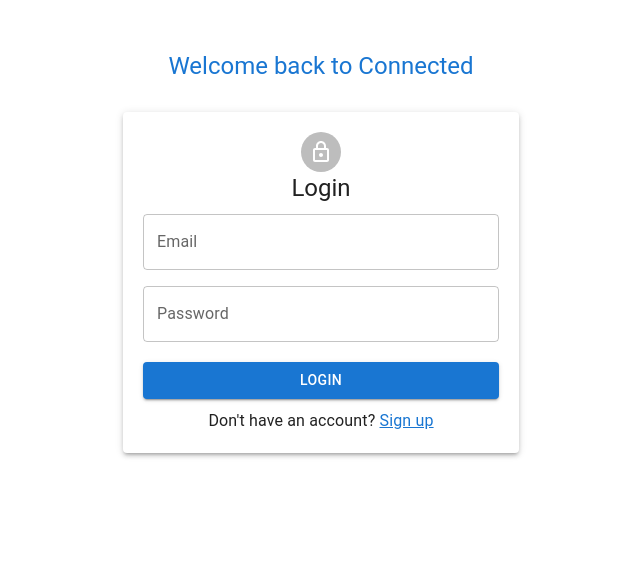
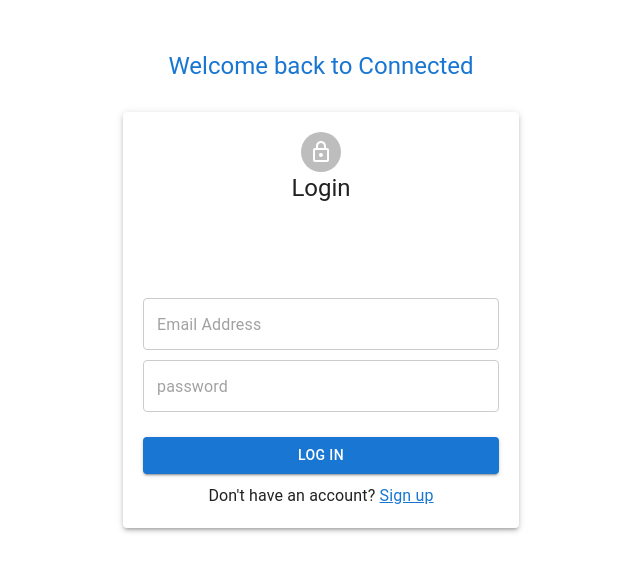
Before and after one commit to itcentralng/connected-frontend, a React (Vite) app: page /login in a window 1280 px wide. Shown: the top 572 px of the page, without its empty margins (319-959 px from the left). Built offline with nearby package versions, Linux system fonts and the light colour scheme.

Commit message:
added some loading states to the buttons

```diff
--- a/package.json
+++ b/package.json
@@ -16,11 +16,13 @@
     "@mui/icons-material": "^5.15.15",
     "@mui/material": "^5.15.15",
     "@reduxjs/toolkit": "^2.2.3",
+    "formik": "^2.4.6",
     "react": "^18.2.0",
     "react-dom": "^18.2.0",
     "react-redux": "^9.1.0",
     "react-router-dom": "^6.22.3",
-    "redux": "^5.0.1"
+    "redux": "^5.0.1",
+    "yup": "^1.4.0"
   },
   "devDependencies": {
     "@types/react": "^18.2.66",
--- a/src/layout/Layout.jsx
+++ b/src/layout/Layout.jsx
@@ -7,8 +7,8 @@
 import { Navigate } from "react-router-dom";
 
 function Layout() {
-  const { isAuth } = useSelector((state) => state.user);
-  if (!isAuth) {
+  const user = useSelector((state) => state.user.user);
+  if (user === null) {
     return <Navigate to="/login" />;
   }
   const drawerWidth = 240;
--- a/src/layout/Sidebar.jsx
+++ b/src/layout/Sidebar.jsx
@@ -17,7 +17,7 @@
   ExitToApp,
 } from "@mui/icons-material";
 import { useDispatch } from "react-redux";
-import { logout } from "../store/user.slice";
+import { userActions } from "../store/user.slice";
 
 const Sidebar = ({ drawerWidth }) => {
   const navigate = useNavigate();
@@ -47,7 +47,7 @@
   ];
 
   const handleLogout = () => {
-    dispatch(logout());
+    dispatch(userActions.logout());
     navigate("/login");
   };
 
--- a/src/pages/AddFiles.jsx
+++ b/src/pages/AddFiles.jsx
@@ -17,6 +17,7 @@
   const [file, setFile] = React.useState("");
   const [shortcode, setShortCode] = React.useState("");
   const [addedFile, setAddedFile] = React.useState();
+  const [loading, setLoading] = React.useState(false);
   const { user } = useSelector((state) => state.user);
 
   const handleFileChange = async (e) => {
@@ -30,14 +31,16 @@
     }
   };
 
-  const handleFormSubmit = (e) => {
+  const handleFormSubmit = async (e) => {
     e.preventDefault();
+    try {
+      setLoading(true);
       if (file && shortcode) {
         const formData = new FormData();
         formData.append("file", file);
         formData.append("shortcode", shortcode);
         formData.append("organization_id", user.id);
-      fetch(
+        const response = await fetch(
           `${import.meta.env.VITE_APP_API_URL}/organization/${
             user.name
           }/uploadfile`,
@@ -48,6 +51,16 @@
         )
           .then((res) => res.json())
           .then((data) => setAddedFile(data));
+
+        if (!response.ok) {
+          alert("Failed to add file! Please try again");
+          throw new Error("Failed to add file");
+        }
+      }
+    } catch (error) {
+      console.error("Error adding file", error.message);
+    } finally {
+      setLoading(false);
     }
   };
 
@@ -97,12 +110,12 @@
           <Button
             type="submit"
             fullWidth
-            // loading variant="outlined"
             variant="contained"
             sx={{ mt: 3, mb: 2 }}
             onClick={handleFormSubmit}
+            disabled={loading}
           >
-            Add
+            {loading ? <CircularProgress size={22} /> : "Add"}
           </Button>
         </Box>
       </Box>
--- a/src/pages/LoginPage.jsx
+++ b/src/pages/LoginPage.jsx
@@ -1,5 +1,5 @@
 /* eslint-disable react/no-unescaped-entities */
-import { useState } from "react";
+import React from "react";
 import { Link } from "react-router-dom";
 import { useNavigate } from "react-router-dom";
 import {
@@ -7,53 +7,78 @@
   Paper,
   TextField,
   Button,
-  Grid,
   Avatar,
   Typography,
+  Box,
+  CircularProgress,
+  FormControl,
 } from "@mui/material";
 import LockOutlinedIcon from "@mui/icons-material/LockOutlined";
 import { useDispatch } from "react-redux";
-import { login } from "../store/user.slice";
+import { userActions } from "../store/user.slice";
+import { useFormik } from "formik";
+import * as yup from "yup";
+
+const validationSchema = yup.object({
+  email: yup
+    .string("Enter your email")
+    .email("Enter a valid email")
+    .required("Email is required"),
+  password: yup.string("Enter your password").required("Password is required"),
+});
 
 const LoginPage = () => {
+  const [loading, setLoading] = React.useState(false);
   const navigate = useNavigate();
   const dispatch = useDispatch();
-  const [formData, setFormData] = useState();
 
-  const handleFormChange = (event) => {
-    setFormData((prev) => ({
-      ...prev,
-      [event.target.name]: event.target.value,
-    }));
+  const formik = useFormik({
+    initialValues: {
+      email: "",
+      password: "",
+    },
+    validationSchema: validationSchema,
+    onSubmit: (values) => {
+      handleLogin(values);
+    },
+  });
+
+  const handleLogin = async (values) => {
+    setLoading(true);
+    try {
+      const formData = {
+        email: values.email,
+        password: values.password,
       };
-
-  const handleLogin = (event) => {
-    event.preventDefault();
-    console.log(formData);
-    if (formData?.password && formData.email) {
-      fetch(`${import.meta.env.VITE_APP_API_URL}/organization`, {
+      const response = await fetch(
+        `${import.meta.env.VITE_APP_API_URL}/organization`,
+        {
           method: "POST",
           headers: {
             "Content-Type": "application/json",
-          "Access-Control-Allow-Origin": "*",
           },
           body: JSON.stringify(formData),
-      })
-        .then((res) => res.json())
-        .then((data) => {
-          if (!data?.error) {
-            console.log(data);
-            dispatch(login(data));
+        }
+      );
+
+      if (!response.ok) {
+        alert("Failed to Log in! Please try again.");
+        throw new Error("Failed to submit form");
+      }
+      const user = await response.json();
+      delete user.password;
+      // console.log("Form submitted successfully");
+      dispatch(userActions.login(user));
       navigate("/addfile");
-          }
-        });
-    } else {
-      alert("All fields are required");
+    } catch (error) {
+      console.error("Error logging user in: ", error.message);
+    } finally {
+      setLoading(false);
     }
   };
 
   return (
-    <>
+    <Box>
       <Typography
         component="h1"
         variant="h5"
@@ -77,39 +102,64 @@
           <Typography component="h1" variant="h5">
             Login
           </Typography>
-          <form style={{ width: "100%", marginTop: 10 }}>
-            <Grid container spacing={2}>
-              <Grid item xs={12}>
+          <Box sx={{ width: "100%", marginTop: 10 }}>
+            <FormControl
+              component="form"
+              sx={{
+                "& .MuiOutlinedInput-notchedOutline": {
+                  borderColor: "#CCCCCC",
+                },
+                "&.Mui-focused .MuiOutlinedInput-notchedOutline": {
+                  borderColor: "primary.main",
+                },
+                "& .MuiInputBase-input": {
+                  height: "9.3%",
+                },
+                marginTop: "14.3px",
+                width: "100%",
+                display: "flex",
+                flexDirection: "column",
+                alignItems: "center",
+              }}
+              onSubmit={formik.handleSubmit}
+            >
               <TextField
                 fullWidth
+                id="email"
                 name="email"
-                  label="Email"
-                  variant="outlined"
-                  onChange={handleFormChange}
+                value={formik.values.email}
+                placeholder="Email Address"
+                onChange={formik.handleChange}
+                onBlur={formik.handleBlur}
+                error={formik.touched.email && Boolean(formik.errors.email)}
+                helperText={formik.touched.email && formik.errors.email}
+                sx={{ fontWeight: 500, fontSize: "16px" }}
               />
-              </Grid>
-              <Grid item xs={12}>
               <TextField
                 fullWidth
-                  label="Password"
+                id="password"
+                name="password"
                 type="password"
-                  name="password"
-                  variant="outlined"
-                  onChange={handleFormChange}
+                value={formik.values.password}
+                placeholder="password"
+                onChange={formik.handleChange}
+                onBlur={formik.handleBlur}
+                error={
+                  formik.touched.password && Boolean(formik.errors.password)
+                }
+                helperText={formik.touched.password && formik.errors.password}
+                sx={{ height: "77px", mt: "10px" }}
               />
-              </Grid>
-            </Grid>
               <Button
                 type="submit"
-              fullWidth
                 variant="contained"
-              color="primary"
-              style={{ marginTop: 20 }}
-              onClick={handleLogin}
+                sx={{ width: "100%" }}
+                disabled={loading}
               >
-              Login
+                {loading ? <CircularProgress size={22} /> : "Log in"}
               </Button>
-          </form>
+            </FormControl>
+          </Box>
           <Typography style={{ marginTop: 10 }}>
             Don't have an account?{" "}
             <Link to="/register" style={{ color: "#1976d2" }}>
@@ -118,7 +168,7 @@
           </Typography>
         </Paper>
       </Container>
-    </>
+    </Box>
   );
 };
 
--- a/src/store/user.slice.js
+++ b/src/store/user.slice.js
@@ -10,9 +10,9 @@
   initialState,
   reducers: {
     login: (state, action) => {
+      state.user = action.payload;
       state.isAuth = true;
-      state.user = action.payload;
-      console.log(action.payload);
+      // console.log(action.payload);
       sessionStorage.setItem("userState", JSON.stringify(state));
     },
     logout: (state) => {
@@ -23,6 +23,6 @@
   },
 });
 
-export const { login, logout } = userSlice.actions;
+export const userActions = userSlice.actions;
 
 export default userSlice.reducer;
```
Also changed, not shown: 1 other file (tests, documents, lock files or other folders). Lines whose indentation alone changed are shown as unchanged.
